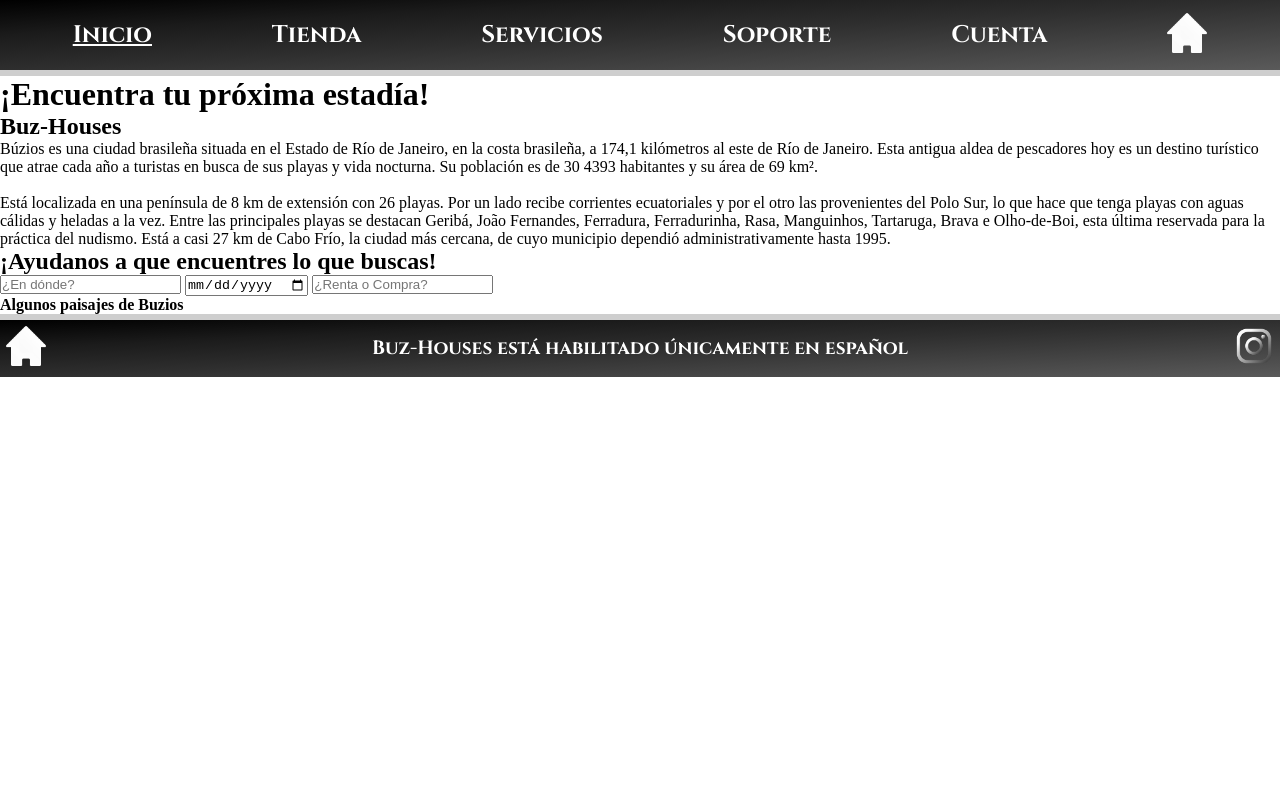
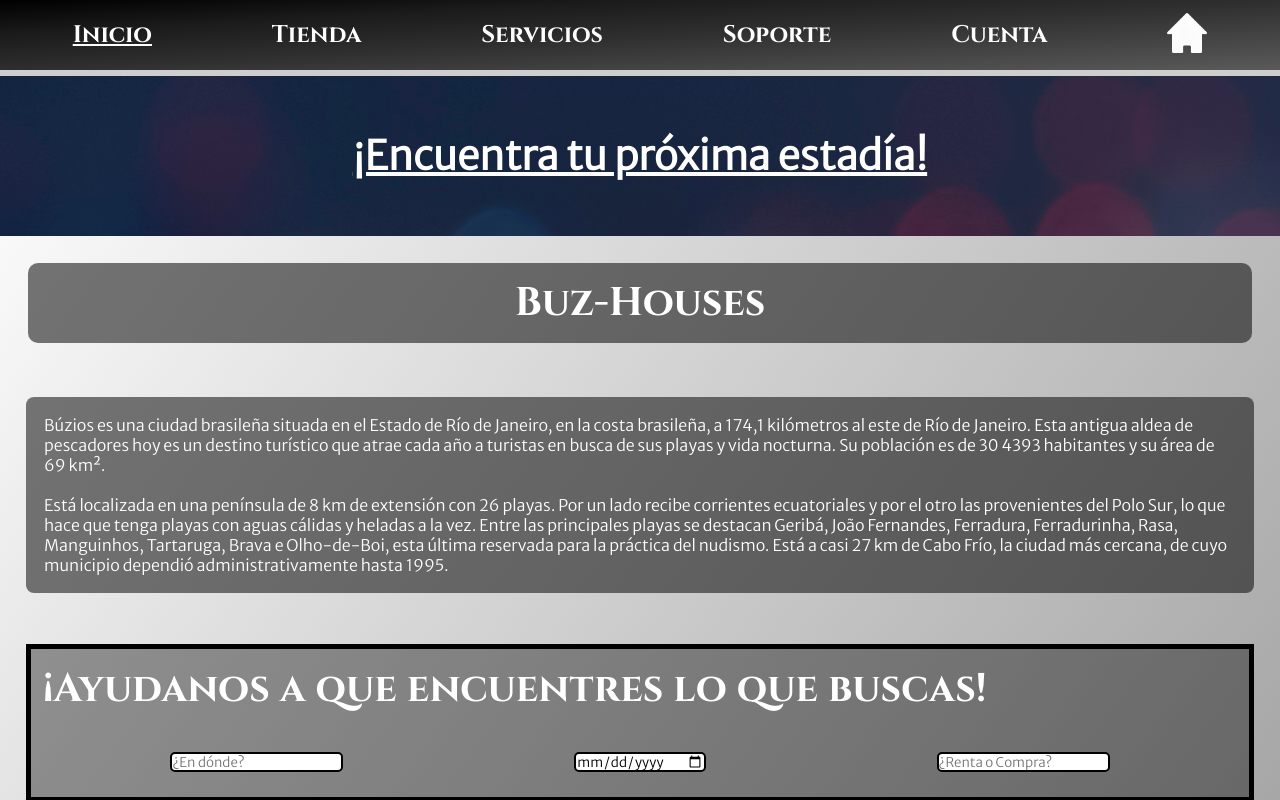
Before and after one commit to 1chbin/Entrega-Final-BuzHouses, a website: page index.html in a window 1280 px wide. Shown: the top 800 px of the page. Drawn offline with nearby package versions, Linux system fonts and the light colour scheme.

Commit message:
diseñé el index de mi pagina con scss

```diff
--- a/css/style-original.css
+++ b/css/style-original.css
@@ -68,7 +68,6 @@
 /* Aca empieza la pagina inicio */
 
 main{
-    /* background-image: linear-gradient(to right bottom, #000000, #1b1b1b, #2e2e2e, #444444, #5a5a5a); */
     background-image: linear-gradient(to right bottom, #ffffff, #dfdfdf, #c0c0c0, #a2a2a2, #858585);
 }
 .title1{
--- /dev/null
+++ b/scss/layout/_inicio.scss
@@ -0,0 +1,96 @@
+main{
+    background-image: $gradiant-2;
+    .title1{
+        background-image: url(../assets/fondo.jpg);
+        height: 20vh;
+        display: flex;
+        align-items: center;
+        justify-content: center;
+        h1{
+            color: white;
+            font-size: 250%;
+            font-family: $typo-2;
+            text-decoration: underline
+        }
+    }
+    .container{
+        padding: 2%;
+        display: flex;
+        justify-content: left;
+        align-items: center;
+    }
+    .buz{
+        background-color: #00000088;
+        border-radius: 10px;
+        height: 10vh;
+        width: 100%;
+        margin: 2px;
+        display: flex;
+        justify-content: center;
+        align-items: center;
+    }
+    h2{
+        color: white;
+        font-size: 250%;
+        font-family: $typo-1;
+        padding: 1%;
+    }
+    .text{
+        padding: 2%;
+    }
+    .text1{
+        color: white;
+        font-family: $typo-2;
+        padding: 1.5%;
+        background: #00000086;
+        border-radius: 8px;
+    }
+    .boxForms{
+        background-color: #00000062;
+        border: #000000 solid 5px;
+        margin: 2%;
+    }
+    .forms{
+        display: flex;
+        justify-content: space-around;
+        align-items: center;
+        flex-flow: row;
+        padding: 2%;
+        input{
+            border: #000000 solid 2px;
+            border-radius: 5px;
+            font-family: $typo-2;
+        }
+    }
+    .algunos{
+        padding: 2%;
+        background: #00000079;
+        border-radius: 6px;
+        h4{
+            color: white;
+            font-family: 'Cinzel', serif;
+            font-size: 27px;
+            padding: 1%;
+            display: flex;
+            justify-content: center;
+            text-decoration: underline;
+            background: #0000006c;
+            border-radius: 6px;
+        }
+    }
+    input{
+        height: 2.5vh;
+        font-family: $typo-2;
+    }
+    .gridContainer{
+        display: grid;
+        grid-template-columns: repeat(auto-fill, minmax(300px, 1fr));
+        grid-auto-rows: minmax(240px, auto);
+        gap: 20px;
+        padding: 20px;
+    }
+    .grid-item{
+        border-radius: 15%;
+        border: #161616 solid 3px;
+    }
+}
--- a/scss/style.scss
+++ b/scss/style.scss
@@ -3,3 +3,4 @@
 @import "./base/reset";
 @import "./layout/header";
 @import "./layout/footer";
+@import "./layout/inicio"
--- a/scss/utilities/_variable.scss
+++ b/scss/utilities/_variable.scss
@@ -2,4 +2,5 @@
 $typo-2: 'Merriweather Sans', sans-serif;
 
 $gradiant-1: linear-gradient(to right bottom, #000000, #1b1b1b, #2e2e2e, #444444, #5a5a5a);
+$gradiant-2: linear-gradient(to right bottom, #ffffff, #dfdfdf, #c0c0c0, #a2a2a2, #858585);
 $color-1: rgb(206, 206, 206) solid 0.8vh;
```
Also changed, not shown: css/style.css, scss/layout/_main.scss (deleted).
